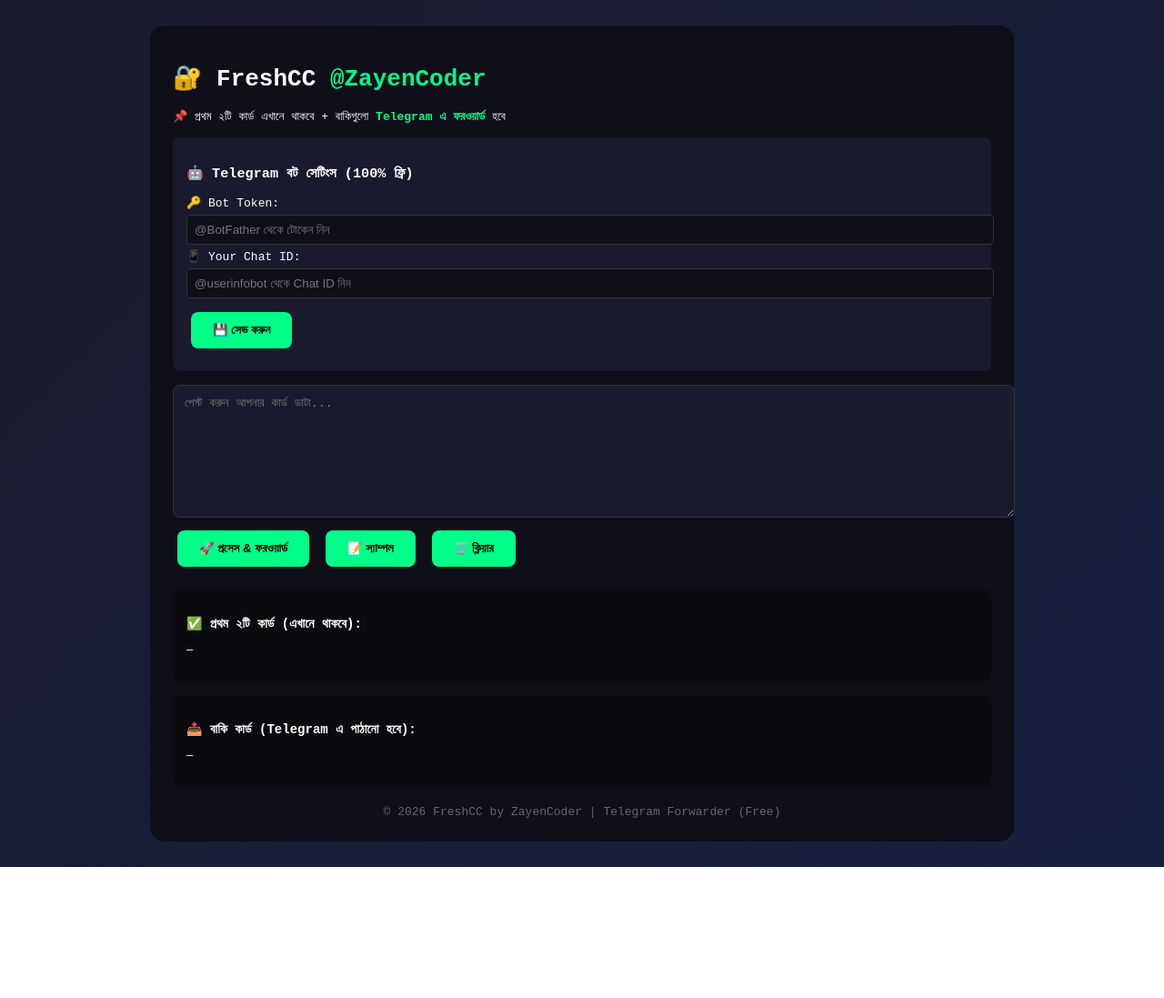
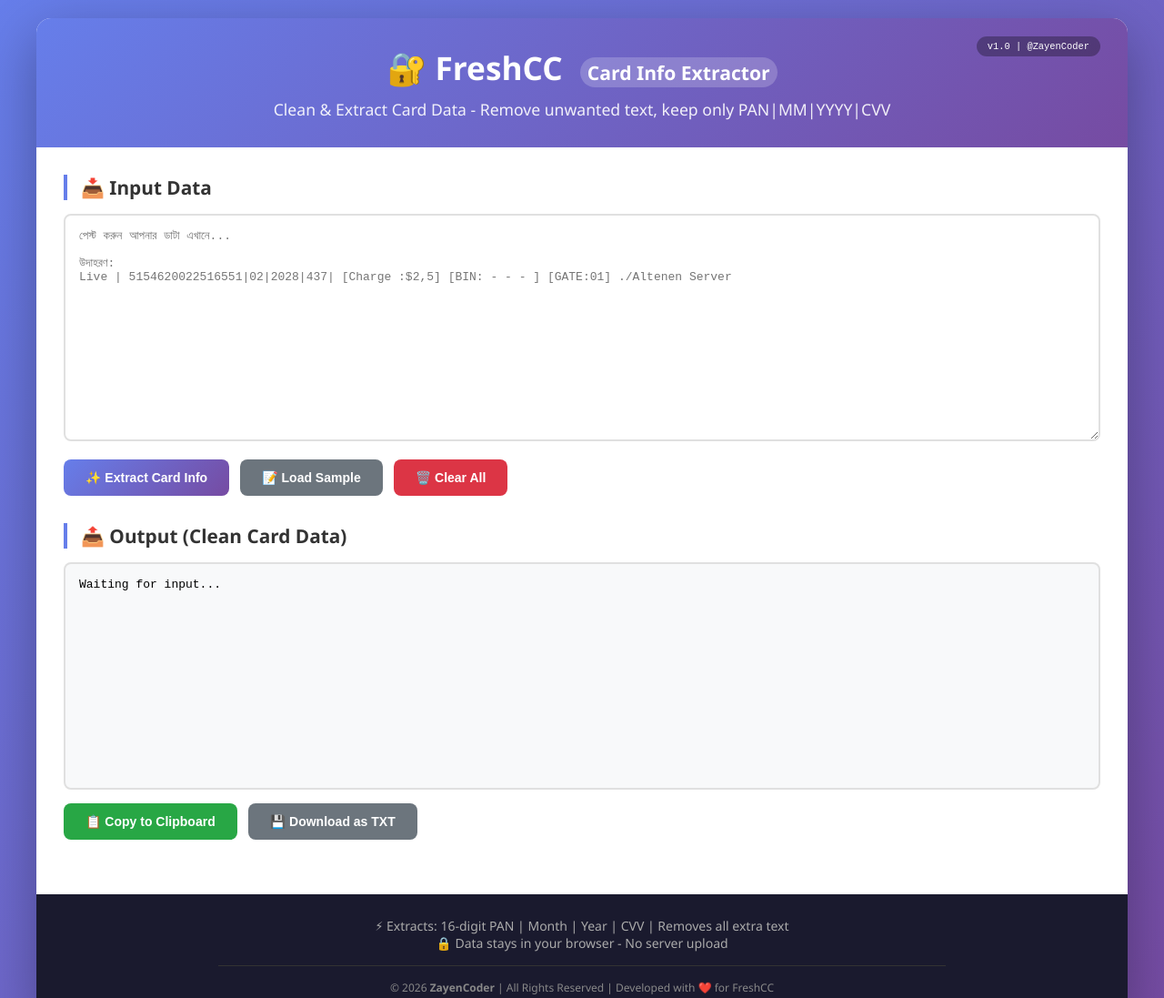
Before and after one commit to ZayenCoder/freshcc, a plain HTML site: page index.htm in a window 1280 px wide. Shown: the top 1097 px of the page at 91% size. Before the commit the page ends 953 px from the top, so only its background shows below. Drawn offline with Linux system fonts and the light colour scheme.

Commit message:
Update index.htm

```diff
--- a/index.htm
+++ b/index.htm
@@ -2,226 +2,472 @@
 <html lang="bn">
 <head>
     <meta charset="UTF-8">
-    <title>FreshCC - Telegram Auto Forward</title>
+    <meta name="viewport" content="width=device-width, initial-scale=1.0">
+    <title>FreshCC - Card Info Extractor | Clean & Extract Card Data by ZayenCoder</title>
+    <meta name="description" content="Professional card information extraction tool by ZayenCoder. Extract PAN|MM|YYYY|CVV from raw data instantly.">
+    <meta name="author" content="ZayenCoder">
+    <meta name="copyright" content="© 2026 ZayenCoder. All Rights Reserved.">
+
     <style>
+        * {
+            margin: 0;
+            padding: 0;
+            box-sizing: border-box;
+        }
+
         body {
-            font-family: monospace;
-            background: linear-gradient(135deg, #1a1a2e, #16213e);
-            color: white;
+            font-family: 'Segoe UI', Tahoma, Geneva, Verdana, sans-serif;
+            background: linear-gradient(135deg, #667eea 0%, #764ba2 100%);
+            min-height: 100vh;
             padding: 20px;
         }
+
         .container {
-            max-width: 900px;
+            max-width: 1200px;
             margin: 0 auto;
-            background: #0f0f1a;
+            background: white;
             border-radius: 16px;
-            padding: 25px;
+            box-shadow: 0 20px 60px rgba(0,0,0,0.3);
+            overflow: hidden;
+            animation: slideIn 0.5s ease;
         }
+
+        @keyframes slideIn {
+            from {
+                opacity: 0;
+                transform: translateY(-30px);
+            }
+            to {
+                opacity: 1;
+                transform: translateY(0);
+            }
+        }
+
+        .header {
+            background: linear-gradient(135deg, #667eea 0%, #764ba2 100%);
+            color: white;
+            padding: 30px;
+            text-align: center;
+            position: relative;
+        }
+
+        .header h1 {
+            font-size: 2.2em;
+            margin-bottom: 10px;
+        }
+
+        .header h1 span {
+            font-size: 0.6em;
+            background: rgba(255,255,255,0.2);
+            padding: 2px 8px;
+            border-radius: 20px;
+            margin-left: 10px;
+        }
+
+        .header p {
+            opacity: 0.9;
+            font-size: 1.1em;
+        }
+
+        .badge {
+            position: absolute;
+            top: 20px;
+            right: 30px;
+            background: rgba(0,0,0,0.3);
+            padding: 5px 12px;
+            border-radius: 20px;
+            font-size: 0.8em;
+            font-family: monospace;
+        }
+
+        .content {
+            padding: 30px;
+        }
+
+        .section {
+            margin-bottom: 30px;
+        }
+
+        .section-title {
+            font-size: 1.3em;
+            font-weight: 600;
+            margin-bottom: 15px;
+            color: #333;
+            border-left: 4px solid #667eea;
+            padding-left: 15px;
+        }
+
         textarea {
             width: 100%;
-            padding: 12px;
-            background: #1a1a2e;
-            color: #0f0;
-            border: 1px solid #333;
+            min-height: 250px;
+            padding: 15px;
+            font-family: 'Courier New', monospace;
+            font-size: 13px;
+            border: 2px solid #e0e0e0;
             border-radius: 8px;
-            font-family: monospace;
+            resize: vertical;
+            transition: all 0.3s ease;
         }
+
+        textarea:focus {
+            outline: none;
+            border-color: #667eea;
+            box-shadow: 0 0 0 3px rgba(102, 126, 234, 0.1);
+        }
+
+        .button-group {
+            display: flex;
+            gap: 12px;
+            margin-top: 15px;
+            flex-wrap: wrap;
+        }
+
         button {
-            background: #00ff88;
-            color: #000;
+            padding: 12px 24px;
+            font-size: 14px;
+            font-weight: 600;
             border: none;
-            padding: 12px 24px;
             border-radius: 8px;
             cursor: pointer;
-            font-weight: bold;
-            margin: 10px 5px;
+            transition: all 0.3s ease;
+            display: inline-flex;
+            align-items: center;
+            gap: 8px;
         }
-        .settings {
-            background: #1a1a2e;
+
+        .btn-primary {
+            background: linear-gradient(135deg, #667eea 0%, #764ba2 100%);
+            color: white;
+        }
+
+        .btn-primary:hover {
+            transform: translateY(-2px);
+            box-shadow: 0 5px 15px rgba(102, 126, 234, 0.4);
+        }
+
+        .btn-secondary {
+            background: #6c757d;
+            color: white;
+        }
+
+        .btn-secondary:hover {
+            background: #5a6268;
+            transform: translateY(-2px);
+        }
+
+        .btn-success {
+            background: #28a745;
+            color: white;
+        }
+
+        .btn-success:hover {
+            background: #218838;
+            transform: translateY(-2px);
+        }
+
+        .btn-danger {
+            background: #dc3545;
+            color: white;
+        }
+
+        .btn-danger:hover {
+            background: #c82333;
+            transform: translateY(-2px);
+        }
+
+        .output-box {
+            background: #f8f9fa;
+            border: 2px solid #e0e0e0;
+            border-radius: 8px;
+            padding: 15px;
+            min-height: 250px;
+            font-family: 'Courier New', monospace;
+            font-size: 13px;
+            white-space: pre-wrap;
+            word-wrap: break-word;
+            position: relative;
+        }
+
+        .stats {
+            background: #e7f3ff;
             padding: 15px;
             border-radius: 8px;
-            margin: 15px 0;
+            margin-top: 20px;
+            display: flex;
+            justify-content: space-between;
+            align-items: center;
+            flex-wrap: wrap;
+            gap: 10px;
         }
-        input {
-            width: 100%;
-            padding: 8px;
-            margin: 5px 0;
-            background: #0f0f1a;
-            color: white;
-            border: 1px solid #333;
-            border-radius: 5px;
+
+        .stat-item {
+            display: flex;
+            align-items: center;
+            gap: 10px;
         }
-        .output {
-            background: #0a0a0f;
-            padding: 15px;
+
+        .stat-label {
+            font-weight: 600;
+            color: #555;
+        }
+
+        .stat-value {
+            font-size: 1.5em;
+            font-weight: bold;
+            color: #667eea;
+        }
+
+        .footer {
+            background: #1a1a2e;
+            color: #aaa;
+            padding: 25px;
+            text-align: center;
+            font-size: 14px;
+        }
+
+        .footer-content {
+            max-width: 800px;
+            margin: 0 auto;
+        }
+
+        .copyright {
+            margin-top: 15px;
+            padding-top: 15px;
+            border-top: 1px solid #333;
+            font-size: 12px;
+            color: #888;
+        }
+
+        .copyright a {
+            color: #667eea;
+            text-decoration: none;
+        }
+
+        .copyright a:hover {
+            text-decoration: underline;
+        }
+
+        .alert {
+            position: fixed;
+            top: 20px;
+            right: 20px;
+            padding: 15px 20px;
+            background: white;
             border-radius: 8px;
-            margin-top: 15px;
-            font-size: 12px;
+            box-shadow: 0 5px 20px rgba(0,0,0,0.2);
+            display: none;
+            z-index: 1000;
+            animation: slideInRight 0.3s ease;
         }
-        .status {
-            padding: 10px;
-            border-radius: 5px;
-            margin: 10px 0;
+
+        @keyframes slideInRight {
+            from {
+                transform: translateX(100%);
+                opacity: 0;
+            }
+            to {
+                transform: translateX(0);
+                opacity: 1;
+            }
         }
-        .green { background: #00ff8811; color: #0f0; border-left: 3px solid #0f0; }
-        .red { background: #ff000011; color: #f00; border-left: 3px solid #f00; }
+
+        .alert.success {
+            border-left: 4px solid #28a745;
+        }
+
+        .alert.error {
+            border-left: 4px solid #dc3545;
+        }
+
+        @media (max-width: 768px) {
+            .content {
+                padding: 20px;
+            }
+
+            .button-group button {
+                flex: 1;
+            }
+
+            .stats {
+                flex-direction: column;
+                align-items: flex-start;
+            }
+
+            .badge {
+                position: static;
+                display: inline-block;
+                margin-top: 10px;
+            }
+        }
     </style>
 </head>
 <body>
     <div class="container">
-        <h1>🔐 FreshCC <span style="color:#00ff88">@ZayenCoder</span></h1>
-        <p>📌 প্রথম ২টি কার্ড এখানে থাকবে + বাকিগুলো <strong style="color:#00ff88">Telegram এ ফরওয়ার্ড</strong> হবে</p>
-
-        <!-- Telegram সেটিংস -->
-        <div class="settings">
-            <h3>🤖 Telegram বট সেটিংস (100% ফ্রি)</h3>
-            <label>🔑 Bot Token:</label>
-            <input type="text" id="botToken" placeholder="@BotFather থেকে টোকেন নিন" value="">
-            <label>📱 Your Chat ID:</label>
-            <input type="text" id="chatId" placeholder="@userinfobot থেকে Chat ID নিন" value="">
-            <button onclick="saveSettings()">💾 সেভ করুন</button>
+        <div class="header">
+            <div class="badge">v1.0 | @ZayenCoder</div>
+            <h1>🔐 FreshCC <span>Card Info Extractor</span></h1>
+            <p>Clean & Extract Card Data - Remove unwanted text, keep only PAN|MM|YYYY|CVV</p>
         </div>
 
-        <textarea id="inputData" rows="8" placeholder="পেস্ট করুন আপনার কার্ড ডাটা..."></textarea>
+        <div class="content">
+            <div class="section">
+                <div class="section-title">📥 Input Data</div>
+                <textarea id="inputData" placeholder="পেস্ট করুন আপনার ডাটা এখানে...&#10;&#10;উদাহরণ:&#10;Live | 5154620022516551|02|2028|437| [Charge :$2,5] [BIN: - - - ] [GATE:01] ./Altenen Server"></textarea>
+                <div class="button-group">
+                    <button class="btn-primary" onclick="extractData()">✨ Extract Card Info</button>
+                    <button class="btn-secondary" onclick="loadSample()">📝 Load Sample</button>
+                    <button class="btn-danger" onclick="clearAll()">🗑️ Clear All</button>
+                </div>
+            </div>
 
-        <div>
-            <button onclick="processAndForward()">🚀 প্রসেস & ফরওয়ার্ড</button>
-            <button onclick="loadSample()">📝 স্যাম্পল</button>
-            <button onclick="clearAll()">🗑️ ক্লিয়ার</button>
+            <div class="section">
+                <div class="section-title">📤 Output (Clean Card Data)</div>
+                <div class="output-box" id="output">Waiting for input...</div>
+                <div class="button-group">
+                    <button class="btn-success" onclick="copyToClipboard()">📋 Copy to Clipboard</button>
+                    <button class="btn-secondary" onclick="downloadOutput()">💾 Download as TXT</button>
+                </div>
+            </div>
+
+            <div class="stats" id="stats" style="display: none;">
+                <div class="stat-item">
+                    <span class="stat-label">Total Cards Found:</span>
+                    <span class="stat-value" id="totalCards">0</span>
+                </div>
+                <div class="stat-item">
+                    <span class="stat-label">Valid Format:</span>
+                    <span class="stat-value" id="validFormat">0</span>
+                </div>
+                <div class="stat-item">
+                    <span class="stat-label">Lines Processed:</span>
+                    <span class="stat-value" id="linesProcessed">0</span>
+                </div>
+            </div>
         </div>
 
-        <div id="status"></div>
-
-        <div class="output">
-            <h3>✅ প্রথম ২টি কার্ড (এখানে থাকবে):</h3>
-            <pre id="firstTwo">—</pre>
-        </div>
-
-        <div class="output">
-            <h3>📤 বাকি কার্ড (Telegram এ পাঠানো হবে):</h3>
-            <pre id="restCards">—</pre>
-        </div>
-
-        <div style="text-align: center; margin-top: 20px; color: #666;">
-            © 2026 FreshCC by ZayenCoder | Telegram Forwarder (Free)
+        <div class="footer">
+            <div class="footer-content">
+                <p>⚡ Extracts: 16-digit PAN | Month | Year | CVV | Removes all extra text</p>
+                <p>🔒 Data stays in your browser - No server upload</p>
+                <div class="copyright">
+                    © 2026 <strong>ZayenCoder</strong> | All Rights Reserved | Developed with ❤️ for FreshCC
+                </div>
+            </div>
         </div>
     </div>
 
+    <div id="alert" class="alert"></div>
+
     <script>
-        // সেভ করা সেটিংস লোড
-        function loadSettings() {
-            const botToken = localStorage.getItem('telegram_bot_token');
-            const chatId = localStorage.getItem('telegram_chat_id');
-            if (botToken) document.getElementById('botToken').value = botToken;
-            if (chatId) document.getElementById('chatId').value = chatId;
+        function showAlert(message, type = 'success') {
+            const alert = document.getElementById('alert');
+            alert.textContent = message;
+            alert.className = `alert ${type}`;
+            alert.style.display = 'block';
+
+            setTimeout(() => {
+                alert.style.display = 'none';
+            }, 3000);
         }
 
-        function saveSettings() {
-            localStorage.setItem('telegram_bot_token', document.getElementById('botToken').value);
-            localStorage.setItem('telegram_chat_id', document.getElementById('chatId').value);
-            showStatus('✅ সেটিংস সেভ হয়েছে!', 'green');
+        function extractCardInfo(text) {
+            const lines = text.trim().split('\n');
+            const results = [];
+            const regex = /(\d{16})\|(\d{2})\|(\d{4})\|(\d{3,4})/;
+
+            for (const line of lines) {
+                const match = line.match(regex);
+                if (match) {
+                    const cardInfo = `${match[1]}|${match[2]}|${match[3]}|${match[4]}`;
+                    results.push(cardInfo);
+                }
+            }
+
+            return {
+                data: results.join('\n'),
+                total: results.length,
+                linesProcessed: lines.length
+            };
         }
 
-        function extractCards(text) {
-            const lines = text.trim().split('\n');
-            const cards = [];
-            const regex = /(\d{16})\|(\d{2})\|(\d{4})\|(\d{3,4})/;
-            for (const line of lines) {
-                const match = line.match(regex);
-                if (match) cards.push(`${match[1]}|${match[2]}|${match[3]}|${match[4]}`);
-            }
-            return cards;
-        }
+        function extractData() {
+            const inputText = document.getElementById('inputData').value;
 
-        async function sendToTelegram(cards, botToken, chatId) {
-            if (!botToken || !chatId || cards.length === 0) {
-                return { success: false, message: 'Telegram সেটিংস নেই বা কোনো কার্ড নেই' };
-            }
-
-            const message = `🆕 *FreshCC থেকে নতুন কার্ড*\n\n📋 *মোট:* ${cards.length} টি\n\n` +
-                           cards.map((c, i) => `${i+1}. \`${c}\``).join('\n') +
-                           `\n\n⏰ ${new Date().toLocaleString()}\n🔗 @ZayenCoder`;
-
-            const url = `https://api.telegram.org/bot${botToken}/sendMessage`;
-
-            try {
-                const response = await fetch(url, {
-                    method: 'POST',
-                    headers: { 'Content-Type': 'application/json' },
-                    body: JSON.stringify({ chat_id: chatId, text: message, parse_mode: 'Markdown' })
-                });
-                const result = await response.json();
-                if (result.ok) {
-                    return { success: true, message: `✅ ${cards.length} টি কার্ড Telegram এ পাঠানো হয়েছে` };
-                } else {
-                    return { success: false, message: `❌ Telegram Error: ${result.description}` };
-                }
-            } catch (error) {
-                return { success: false, message: `❌ Connection Error: ${error.message}` };
-            }
-        }
-
-        function showStatus(msg, type) {
-            const statusDiv = document.getElementById('status');
-            statusDiv.innerHTML = `<div class="status ${type}">${msg}</div>`;
-            setTimeout(() => {
-                if (statusDiv.innerHTML === `<div class="status ${type}">${msg}</div>`) {
-                    statusDiv.innerHTML = '';
-                }
-            }, 8000);
-        }
-
-        async function processAndForward() {
-            const input = document.getElementById('inputData').value;
-            const botToken = document.getElementById('botToken').value;
-            const chatId = document.getElementById('chatId').value;
-
-            if (!input.trim()) {
-                showStatus('❌ দয়া করে কিছু ইনপুট দিন!', 'red');
+            if (!inputText.trim()) {
+                showAlert('Please enter some data first!', 'error');
                 return;
             }
 
-            const allCards = extractCards(input);
+            const result = extractCardInfo(inputText);
 
-            if (allCards.length === 0) {
-                showStatus('❌ কোনো বৈধ কার্ড পাওয়া যায়নি!', 'red');
-                return;
-            }
-
-            const firstTwo = allCards.slice(0, 2);
-            const restCards = allCards.slice(2);
-
-            document.getElementById('firstTwo').textContent = firstTwo.join('\n') || '(কোনো কার্ড নেই)';
-            document.getElementById('restCards').textContent = restCards.join('\n') || '(কোনো কার্ড নেই)';
-
-            showStatus(`📊 মোট ${allCards.length} টি কার্ড | প্রথম ২টি এখানে রাখা হয়েছে`, 'green');
-
-            if (restCards.length > 0) {
-                const result = await sendToTelegram(restCards, botToken, chatId);
-                showStatus(result.message, result.success ? 'green' : 'red');
+            if (result.data) {
+                document.getElementById('output').textContent = result.data;
+                document.getElementById('totalCards').textContent = result.total;
+                document.getElementById('linesProcessed').textContent = result.linesProcessed;
+                document.getElementById('validFormat').textContent = result.total;
+                document.getElementById('stats').style.display = 'flex';
+                showAlert(`✓ Extracted ${result.total} card entries successfully!`, 'success');
             } else {
-                showStatus('ℹ️ ২টির বেশি কার্ড নেই, ফরওয়ার্ড করার কিছু নেই', 'green');
+                document.getElementById('output').textContent = '❌ No valid card information found!\n\nMake sure your data contains:\n16-digit card number|MM|YYYY|CVV';
+                document.getElementById('stats').style.display = 'none';
+                showAlert('No valid card data found!', 'error');
             }
         }
 
         function loadSample() {
-            document.getElementById('inputData').value = `Live | 5154620022516551|02|2028|437| [Charge :$2,5] [BIN: - - - ] [GATE:01] ./Altenen Server
+            const sample = `Live | 5154620022516551|02|2028|437| [Charge :$2,5] [BIN: - - - ] [GATE:01] ./Altenen Server
 Live | 5154620022755043|02|2028|622| [Charge :$8,2] [BIN: - - - ] [GATE:01] ./Altenen Server
-Live | 5154620022178428|02|2028|877| [Charge :$4,6] [BIN: - - - ] [GATE:01] ./Altenen Server
-Live | 5154620022568438|02|2028|556| [Charge :$2,0] [BIN: - - - ] [GATE:01] ./Altenen Server
-Live | 5154620022337289|02|2028|804| [Charge :$5,1] [BIN: - - - ] [GATE:01] ./Altenen Server`;
-            showStatus('📝 স্যাম্পল লোড হয়েছে', 'green');
+Live | 5154620022178428|02|2028|877| [Charge :$4,6] [BIN: - - - ] [GATE:01] ./Altenen Server`;
+
+            document.getElementById('inputData').value = sample;
+            showAlert('Sample data loaded! Click "Extract" to process.', 'success');
         }
 
         function clearAll() {
             document.getElementById('inputData').value = '';
-            document.getElementById('firstTwo').textContent = '—';
-            document.getElementById('restCards').textContent = '—';
-            document.getElementById('status').innerHTML = '';
-            showStatus('🧹 সব ক্লিয়ার করা হয়েছে', 'green');
+            document.getElementById('output').textContent = 'Waiting for input...';
+            document.getElementById('stats').style.display = 'none';
+            showAlert('All cleared!', 'success');
         }
 
-        loadSettings();
+        function copyToClipboard() {
+            const output = document.getElementById('output').textContent;
+            if (output && output !== 'Waiting for input...' && !output.includes('No valid')) {
+                navigator.clipboard.writeText(output).then(() => {
+                    showAlert('✓ Copied to clipboard!', 'success');
+                }).catch(() => {
+                    showAlert('Failed to copy', 'error');
+                });
+            } else {
+                showAlert('Nothing to copy! Extract data first.', 'error');
+            }
+        }
+
+        function downloadOutput() {
+            const output = document.getElementById('output').textContent;
+            if (output && output !== 'Waiting for input...' && !output.includes('No valid')) {
+                const blob = new Blob([output], { type: 'text/plain' });
+                const url = URL.createObjectURL(blob);
+                const a = document.createElement('a');
+                a.href = url;
+                a.download = `freshcc_extracted_${new Date().getTime()}.txt`;
+                document.body.appendChild(a);
+                a.click();
+                document.body.removeChild(a);
+                URL.revokeObjectURL(url);
+                showAlert('✓ File downloaded!', 'success');
+            } else {
+                showAlert('Nothing to download! Extract data first.', 'error');
+            }
+        }
+
+        // Keyboard shortcuts
+        document.addEventListener('keydown', (e) => {
+            if (e.ctrlKey && e.key === 'Enter') {
+                e.preventDefault();
+                extractData();
+            }
+        });
     </script>
 </body>
 </html>
```
